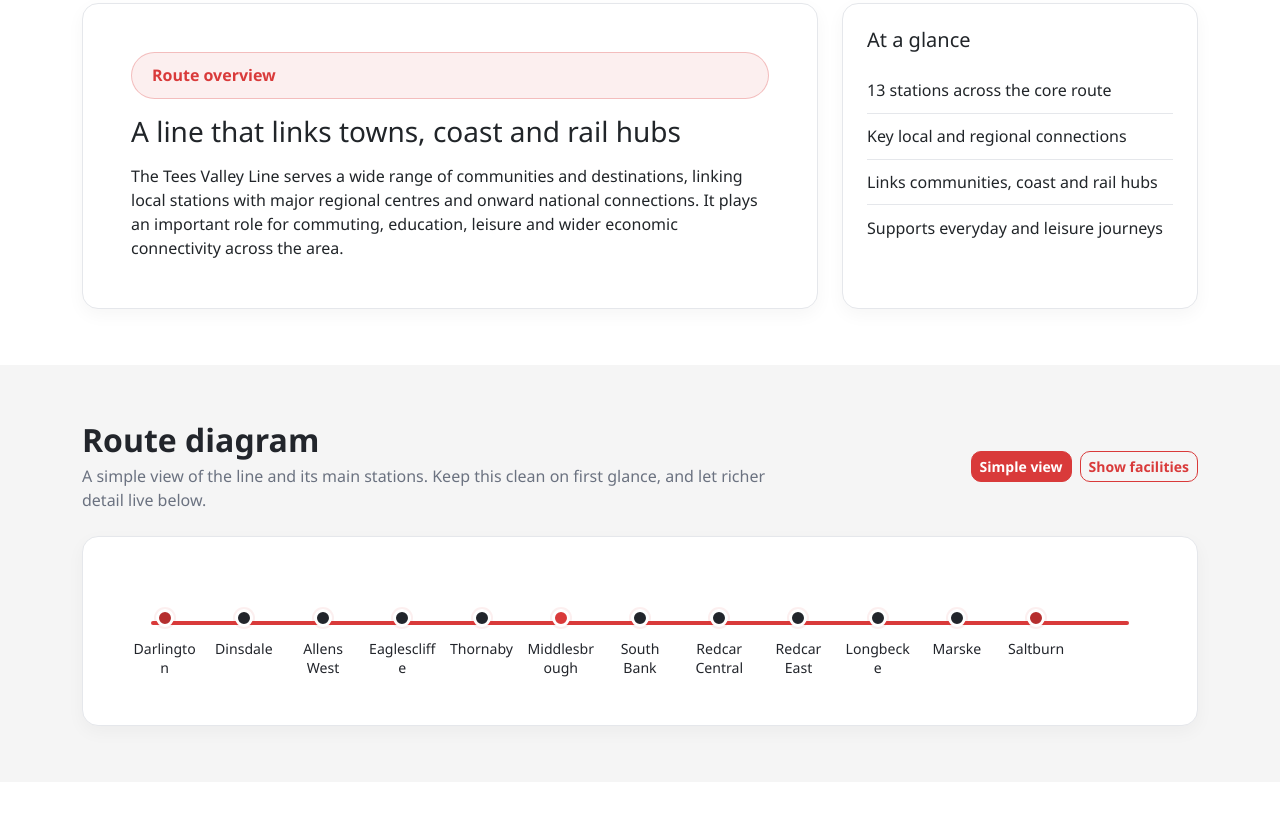
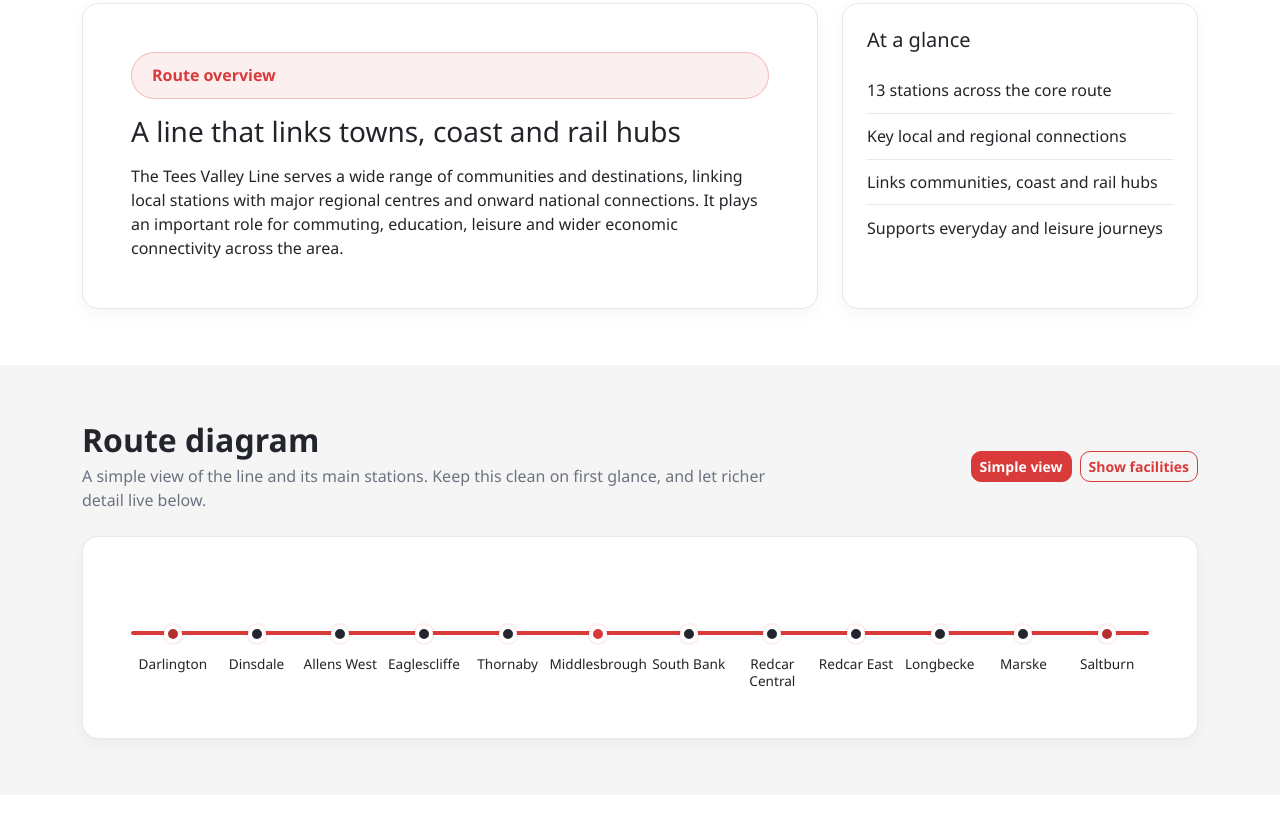
Before and after one commit to tvlrug/tvl-rug-website, a plain HTML site: page route.html in a window 1280 px wide. Shown: the part 314-1149 px from the top of the page. Drawn offline with nearby package versions, Linux system fonts and the light colour scheme.

Commit message:
Update styles.css

```diff
--- a/css/styles.css
+++ b/css/styles.css
@@ -269,48 +269,59 @@
 .route-diagram {
   position: relative;
   display: grid;
-  grid-template-columns: repeat(13, minmax(60px, 1fr));
-  gap: 0.75rem;
+  grid-template-columns: repeat(12, 1fr);
+  gap: 0;
   align-items: start;
-  padding-top: 1.5rem;
+  padding-top: 2.5rem;
 }
 
+/* The main line */
 .route-line {
   position: absolute;
-  top: 2.25rem;
-  left: 2%;
-  right: 2%;
+  top: 2.9rem; /* THIS is the magic alignment value */
+  left: 0;
+  right: 0;
   height: 4px;
   background: var(--tvl-red);
   border-radius: 999px;
   z-index: 0;
 }
 
+/* Each station */
 .route-station {
   position: relative;
   z-index: 1;
   text-align: center;
 }
 
+/* The dot */
 .route-dot {
   width: 18px;
   height: 18px;
   border-radius: 50%;
   background: var(--tvl-charcoal);
-  border: 3px solid var(--tvl-white);
-  margin: 0 auto 0.75rem;
+  border: 4px solid var(--tvl-white);
+  margin: 0 auto;
+  position: relative;
+  top: 0; /* keeps it locked */
   box-shadow: 0 0 0 2px rgba(217, 58, 58, 0.08);
 }
 
-.route-dot.interchange { background: var(--tvl-red); }
-.route-dot.terminus { background: var(--tvl-red-dark); }
-
-.route-label {
-  font-size: 0.88rem;
-  line-height: 1.35;
-  color: var(--tvl-charcoal);
+/* Special dots */
+.route-dot.interchange {
+  background: var(--tvl-red);
 }
 
+.route-dot.terminus {
+  background: var(--tvl-red-dark);
+}
+
+/* Labels */
+.route-label {
+  margin-top: 0.75rem;
+  font-size: 0.85rem;
+  line-height: 1.3;
+}
 /* Route homepage preview */
 .route-preview {
   position: relative;
```
